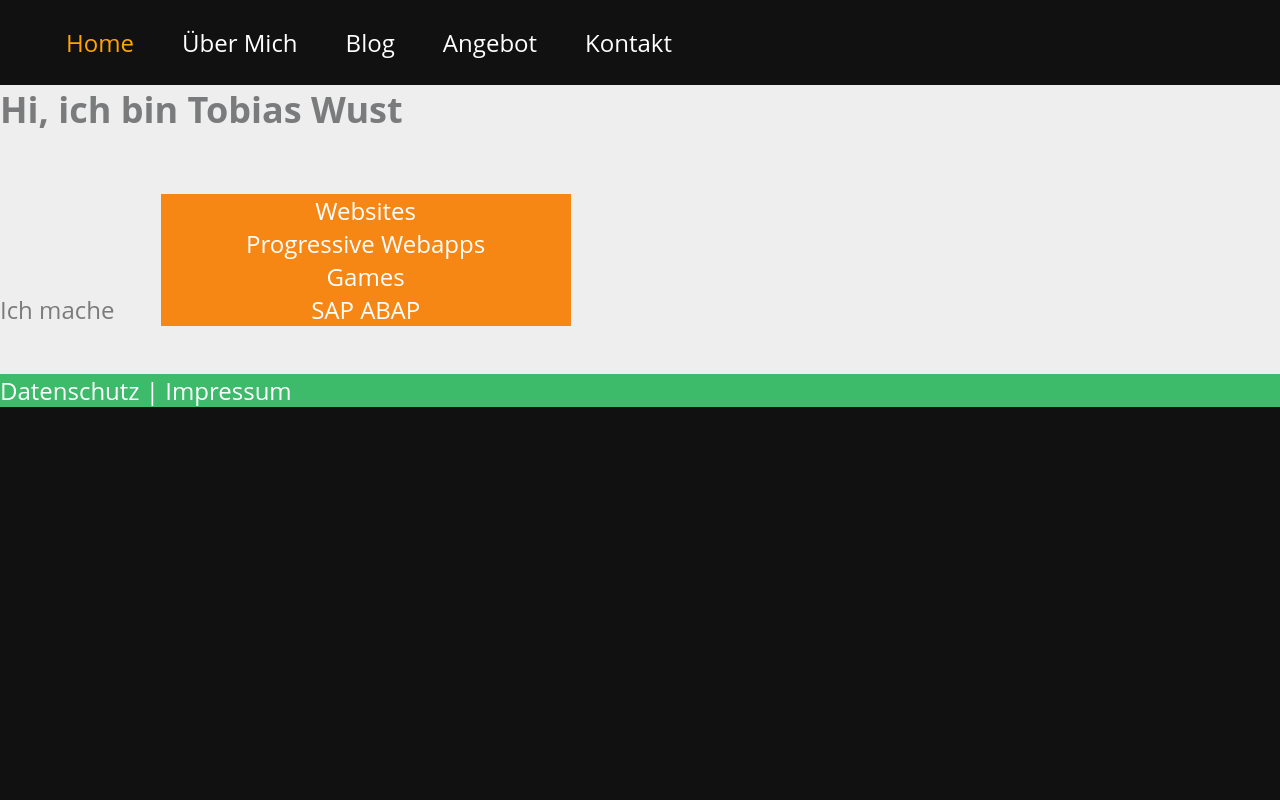
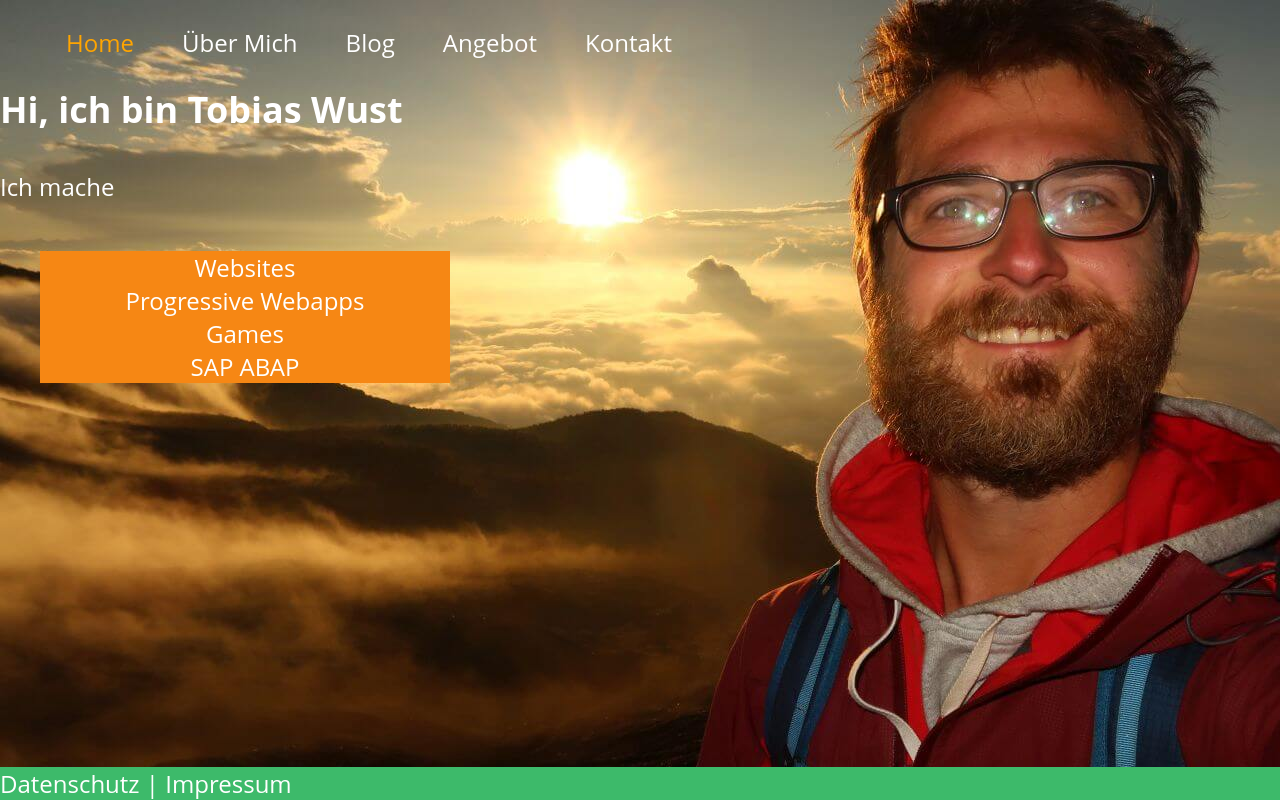
Before and after one commit to TobiasWust/tobiaswustde, a Nuxt app: page / in a window 1280 px wide. Built offline with nearby package versions, Linux system fonts and the light colour scheme.

Commit message:
pagetransitions become nice, sticky footer

```diff
--- a/components/navigation.vue
+++ b/components/navigation.vue
@@ -1,5 +1,5 @@
 <template>
-  <nav>
+  <nav :class="{ 'indexnav' : (page === 'index') }">
     <ul>
       <li><nuxt-link exact to="/">Home</nuxt-link></li>
       <li><nuxt-link to="/about/">Über Mich</nuxt-link></li>
@@ -23,6 +23,12 @@ export default {
 nav {
   background-color: #111;
   padding: 2px;
+  transition: all 1s ease;
+}
+
+.indexnav {
+  background: none;
+  transition: all 1s ease;
 }
 
 .nuxt-link-active {
--- a/layouts/default.vue
+++ b/layouts/default.vue
@@ -1,7 +1,7 @@
 <template>
   <div class="wrapper">
     <header class="header"><navigation/></header>
-      <article class="content">
+      <article class="content"  :class="{ 'indexbg' : (page !== 'index') }">
           <nuxt/>
       </article>
     <footer class="footer"><wu_footer/></footer>
@@ -12,6 +12,7 @@
 import navigation from "~/components/navigation.vue";
 import wu_footer from "~/components/wu_footer.vue";
 import VueMarkdown from "vue-markdown";
+import { mapState } from "vuex";
 
 export default {
   data() {
@@ -23,7 +24,8 @@ export default {
     navigation,
     wu_footer,
     VueMarkdown
-  }
+  },
+  computed: mapState(["page"])
 };
 </script>
 
@@ -67,36 +69,29 @@ p {
   margin: 0 0 1em 0;
 }
 
-.wrapper {
+.indexbg {
+  transition: all 1s ease;
   background-color: #eee;
-  height: 100%;
 }
 
-/* .wrapper {
-  max-width: 940px;
-  margin: 0 20px;
-  display: grid;
-  grid-gap: 10px;
-} */
+.wrapper {
+  height: 100%;
 
-/* .wrapper > * {
-  color: #fff;
-  border-radius: 5px;
-  padding: 20px;
-  font-size: 150%;
-  /* needed for the floated layout
-  margin-bottom: 10px;
-} */
+  background-image: url("~/assets/img/background.jpg");
+}
 
-/* We need to set the widths used on floated items back to auto, and remove the bottom margin as when we have grid we have gaps. */
-/* @supports (display: grid) {
-  .wrapper > * {
-    width: auto;
-    margin: 0;
-  }
-} */
+.wrapper {
+  display: flex;
+  flex-direction: column;
+  min-height: 100vh;
+}
+
+.content {
+  flex: 1;
+}
 
 footer {
   width: 100%;
+  bottom: 0px;
 }
 </style>
--- a/pages/index.vue
+++ b/pages/index.vue
@@ -1,14 +1,13 @@
 <template>
 <div>
   <h1>Hi, ich bin Tobias Wust</h1>
-  <p>Ich mache
+  <p>Ich mache</p>
     <ul>
       <li>Websites</li>
       <li>Progressive Webapps</li>
       <li>Games</li>
       <li>SAP ABAP</li>
     </ul>
-  </p>
 </div>
 </template>
 
@@ -17,6 +16,12 @@ export default {};
 </script>
 
 <style scoped>
+h1 {
+  color: white;
+}
+p {
+  color: white;
+}
 ul {
   display: inline-block;
   width: 450px;
```
